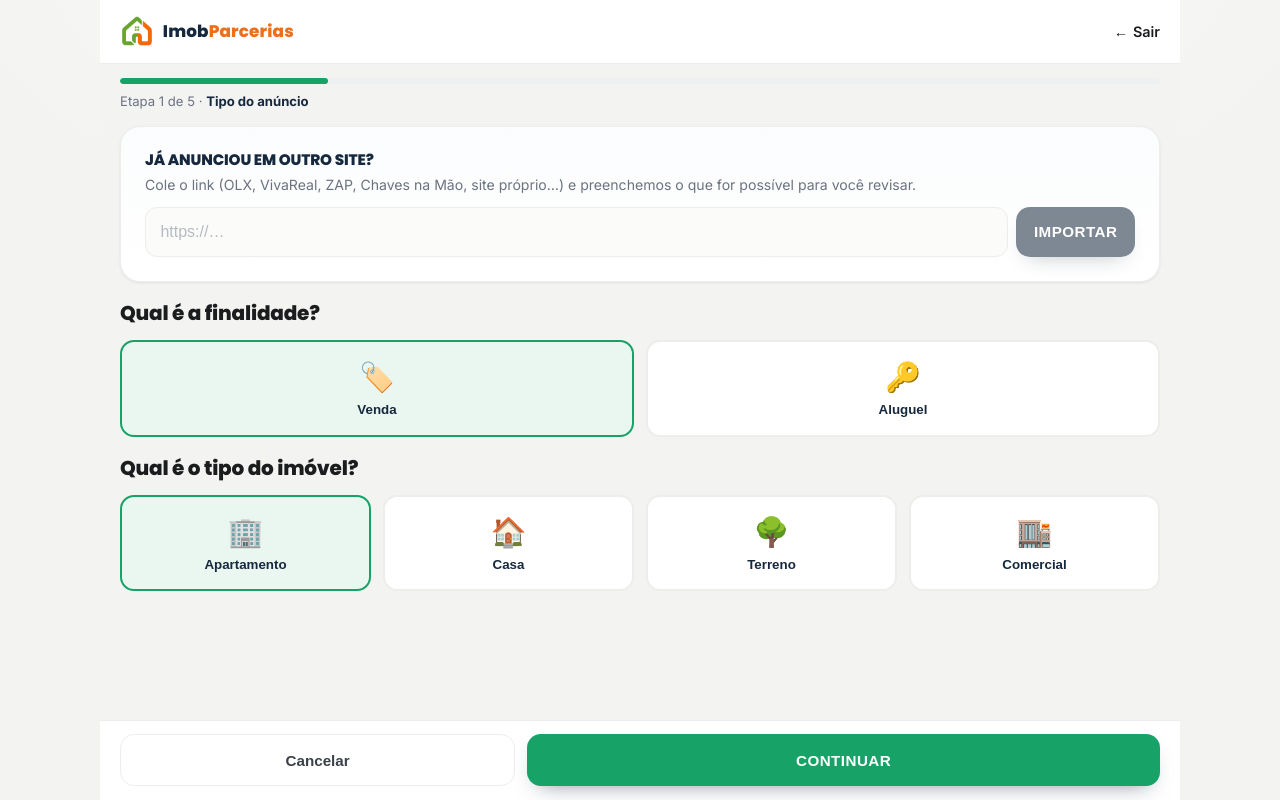
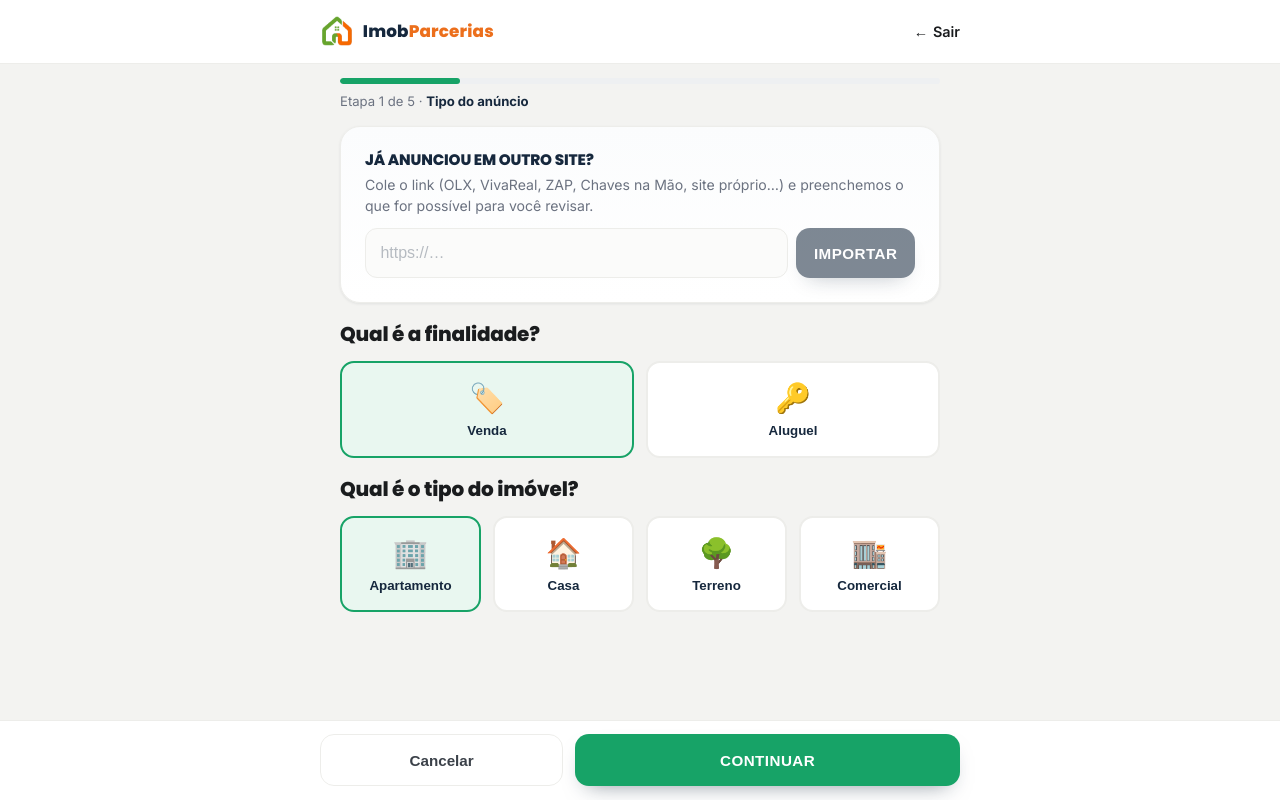
Before and after one commit to mvgestaodeimoveis-cell/IMOBPARCERIAS-MVP, a Next.js app in the folder apps/web/: page /imoveis/novo in a window 1280 px wide. Built offline with nearby package versions, Linux system fonts and the light colour scheme.

Commit message:
style(web): header do app full-width no desktop (padrao em todo o sistema), conteudo centralizado

```diff
--- a/apps/web/app/globals.css
+++ b/apps/web/app/globals.css
@@ -1906,9 +1906,29 @@ th {
     display: none;
   }
 
-  /* Painel: nav no topo, sem barra inferior, conteúdo mais largo */
+  /* App: header ocupa a largura toda; conteúdo centralizado num container */
   .frame.frame-app {
-    max-width: 1080px;
+    max-width: none;
+  }
+  .frame-app > .topbar {
+    padding-left: max(2rem, calc((100% - 1120px) / 2));
+    padding-right: max(2rem, calc((100% - 1120px) / 2));
+  }
+  .frame-app > .screen {
+    width: 100%;
+    max-width: 1120px;
+    margin: 0 auto;
+  }
+  .wizard-frame > .topbar,
+  .wizard-frame > .wizard-footer {
+    padding-left: max(1.25rem, calc((100% - 640px) / 2));
+    padding-right: max(1.25rem, calc((100% - 640px) / 2));
+  }
+  .wizard-frame > .wizard-progress,
+  .wizard-frame > .wizard-body {
+    width: 100%;
+    max-width: 640px;
+    margin: 0 auto;
   }
   .bottomnav {
     display: none;
```
